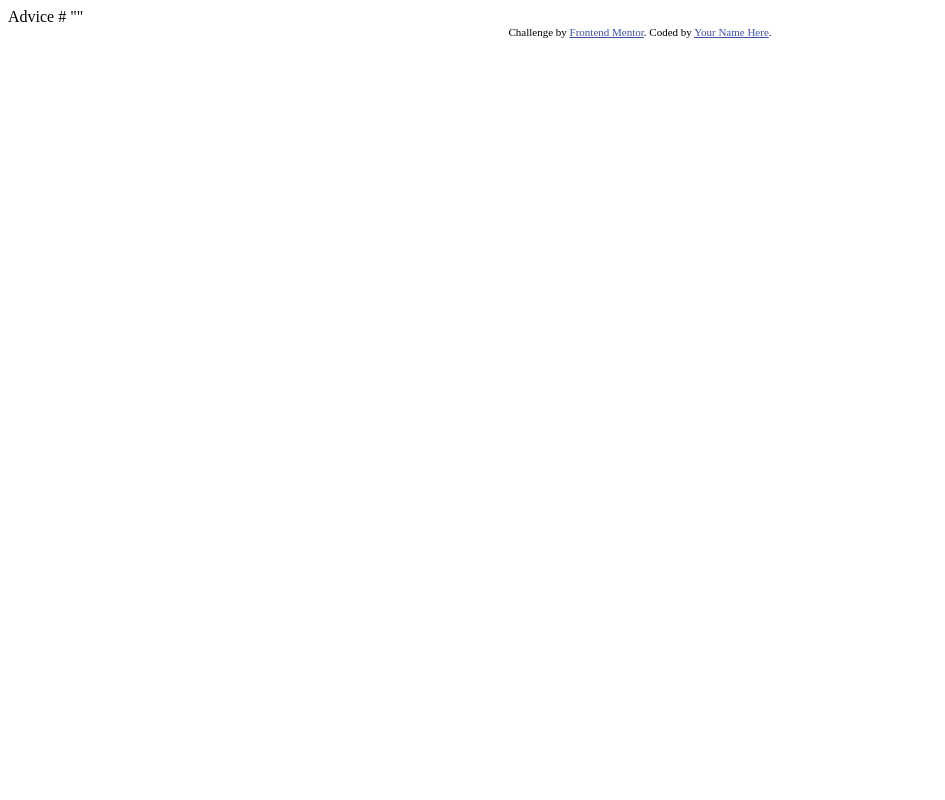
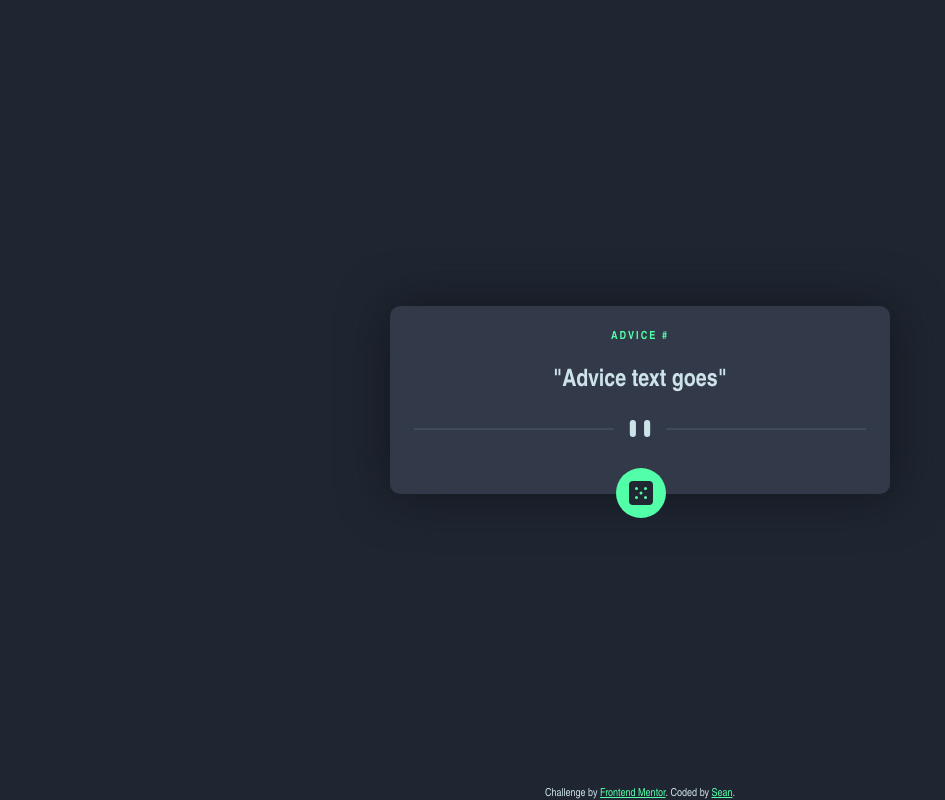
Before and after one commit to seancyrill/advice-generator-app-main, a plain HTML site: page index.html in a window 1280 px wide. Shown: the whole page, without its empty margins (0-945 px from the left). Drawn offline with Linux system fonts and the light colour scheme; no server answers.

Commit message:
initial upload

```diff
--- a/index.html
+++ b/index.html
@@ -2,27 +2,23 @@
 <html lang="en">
 <head>
   <meta charset="UTF-8">
-  <meta name="viewport" content="width=device-width, initial-scale=1.0"> <!-- displays site properly based on user's device -->
-
+  <meta name="viewport" content="width=device-width, initial-scale=1.0">
+  <title>Frontend Mentor | Advice generator app</title>
   <link rel="icon" type="image/png" sizes="32x32" href="./images/favicon-32x32.png">
-
-  <title>Frontend Mentor | Advice generator app</title>
-
-  <!-- Feel free to remove these styles or customise in your own stylesheet 👍 -->
-  <style>
-    .attribution { font-size: 11px; text-align: center; }
-    .attribution a { color: hsl(228, 45%, 44%); }
-  </style>
+  <link rel="stylesheet" href="style.css">
+  <script defer src="main.js"></script>
 </head>
 <body>
-
-  Advice #<!-- Advice ID goes here -->
-
-  "<!-- Advice text goes here -->"
+  <section class="advice-card">
+    <h1 class="advice-number">ADVICE #</h1>
+    <h2 class="advice">"Advice text goes"</h2>
+    <img src="./images/pattern-divider-desktop.svg" alt="divider" id="divider">
+    <div class="dice-button"><img src="./images/icon-dice.svg" alt="dice"></div>
+  </section>
 
   <div class="attribution">
     Challenge by <a href="https://www.frontendmentor.io?ref=challenge" target="_blank">Frontend Mentor</a>.
-    Coded by <a href="#">Your Name Here</a>.
+    Coded by <a href="#">Sean</a>.
   </div>
 </body>
 </html>
--- /dev/null
+++ b/main.js
@@ -0,0 +1,15 @@
+const adviceNum = document.querySelector('.advice-number')
+const advice = document.querySelector('.advice')
+const diceBtn = document.querySelector('.dice-button')
+
+async function generateAdvice() {
+    const response = await fetch('https://api.adviceslip.com/advice');
+    const jsonResponse = await response.json();
+    adviceNum.innerText = `ADVICE #${jsonResponse.slip.id}`
+    advice.innerText = `"${jsonResponse.slip.advice}"`
+    console.log(jsonResponse)
+}
+
+diceBtn.addEventListener('click', () => generateAdvice())
+
+generateAdvice();
--- /dev/null
+++ b/style.css
@@ -0,0 +1,80 @@
+* {
+    box-sizing: border-box;
+    margin: 0;
+    padding: 0;
+}
+
+:root {
+--Light-Cyan: hsl(193, 38%, 86%);
+--Neon-Green: hsl(150, 100%, 66%);
+--Neon-Green-Glow: hsl(150, 97%, 74%);
+--Grayish-Blue: hsl(217, 19%, 38%);
+--Dark-Grayish-Blue: hsl(217, 19%, 24%);
+--Dark-Blue: hsl(218, 23%, 16%);
+}
+
+body {
+    background-color: var(--Dark-Blue);
+    font-family: 'Arial Narrow', Arial, sans-serif;
+    display: grid;
+    height: 100vh;
+    place-content: center;
+}
+
+.advice-card {
+    background-color: var(--Dark-Grayish-Blue);
+    width: 95vw;
+    max-width: 500px;
+    min-width: 350px;
+    text-align: center;
+    border-radius: 10px;
+    box-shadow: 1px 1px 50px hsl(216, 23%, 9%);
+    padding: 1.5rem 1.5rem 0;
+}
+
+.advice-card h1 {
+    color: var(--Neon-Green);
+    font-size: 0.7rem;
+    letter-spacing: 2px;
+}
+
+.advice-card h2 {
+    color: var(--Light-Cyan);
+    margin: 1.5rem 0;
+}
+
+.advice-card #divider {
+    width: 100%;
+}
+
+.advice-card .dice-button {
+    background-color: var(--Neon-Green);
+    border-radius: 50%;
+    width: 50px;
+    height: 50px;
+    display: grid;
+    place-content: center;
+    position: relative;
+    top: 1.5rem;
+    left: calc(50% - 1.5rem);
+    cursor: pointer;
+}
+
+.advice-card .dice-button:hover {
+    background-color: var(--Neon-Green-Glow);
+    box-shadow: 1px 1px 30px var(--Neon-Green-Glow);
+}
+
+.advice-card .dice-button img {
+    width: 100%;
+}
+
+.attribution {
+    font-size: 11px;
+    position: absolute;
+    bottom: 0;
+    width: 100%;
+    text-align: center;
+    color: var(--Light-Cyan);
+}
+.attribution a { color: var(--Neon-Green); }
```
